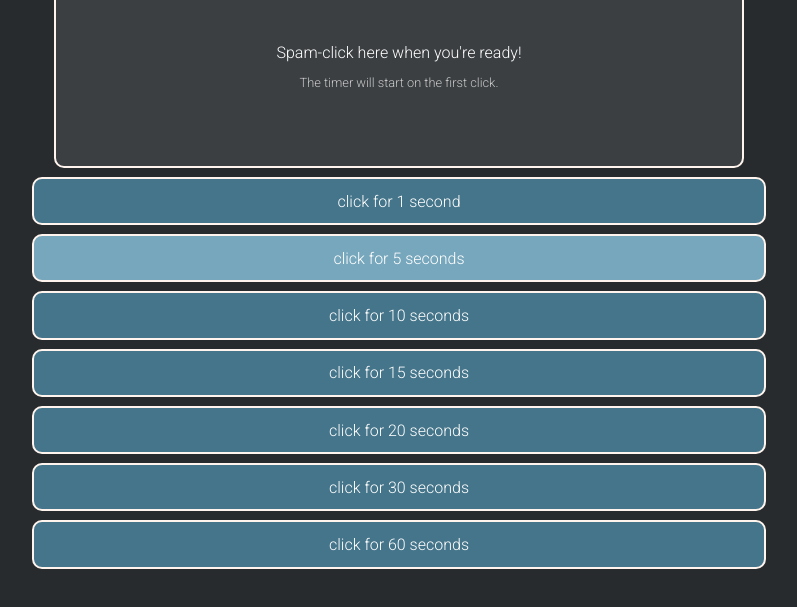
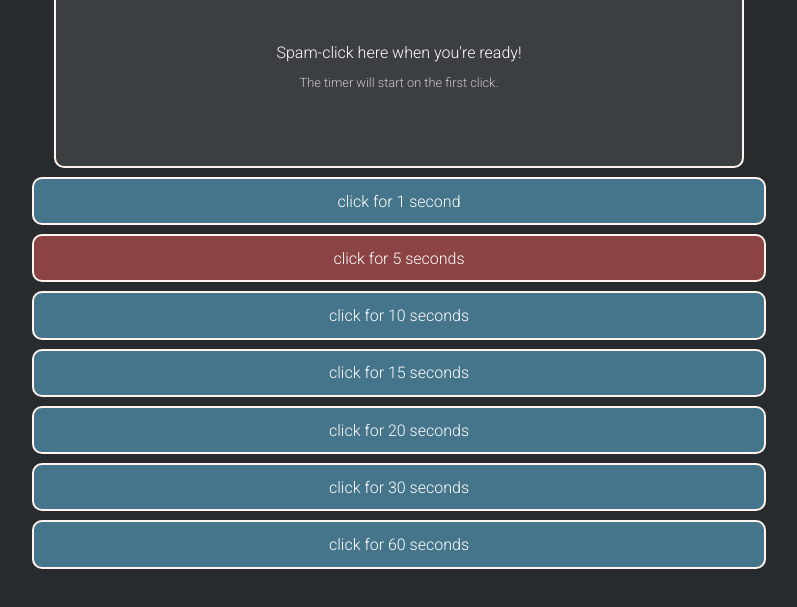
Before and after one commit to 48x48/CPS-Counter, a plain HTML site: page index.html in a window 1280 px wide. Both pictures are taken after a click on the link "click for 5 seconds". Shown: the part 181-788 px from the top of the page, without its empty margins (241-1038 px from the left). Drawn offline with Linux system fonts and the light colour scheme.

Commit message:
changed button colors

```diff
--- a/app.js
+++ b/app.js
@@ -70,7 +70,7 @@ function updateTime() {
 function timeChange(num) {
      if (clicks === 0) {
           howLong = num;
-          selectedTime.style.backgroundColor = "rgb(69,117,138)";
+          selectedTime.style.backgroundColor = "rgb(69, 117, 138)";
           switch (num) {
                case 1:
                     selectedTime = oneSec;
@@ -95,6 +95,6 @@ function timeChange(num) {
                     break;
           }
 
-          selectedTime.style.backgroundColor = "rgb(119,167,188)";
+          selectedTime.style.backgroundColor = "rgb(139, 67, 67)";
      }
 }
--- a/styles.css
+++ b/styles.css
@@ -87,29 +87,29 @@ h1 {
 }
 
 #oneSecond {
-     background-color: rgb(69,117,138);
+     background-color: rgb(69, 117, 138);
 }
 
 #fiveSeconds {
-     background-color: rgb(119,167,188);
+     background-color: rgb(139, 67, 67);
 }
 
 #tenSeconds {
-     background-color: rgb(69,117,138);
+     background-color: rgb(69, 117, 138);
 }
 
 #fifteenSeconds {
-     background-color: rgb(69,117,138);
+     background-color: rgb(69, 117, 138);
 }
 
 #twentySeconds {
-     background-color: rgb(69,117,138);
+     background-color: rgb(69, 117, 138);
 }
 
 #thirtySeconds {
-     background-color: rgb(69,117,138);
+     background-color: rgb(69, 117, 138);
 }
 
 #sixtySeconds {
-     background-color: rgb(69,117,138);
+     background-color: rgb(69, 117, 138);
 }
```
